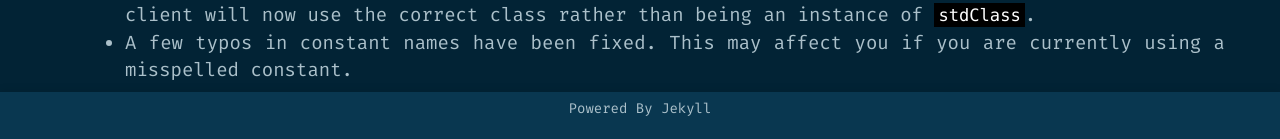
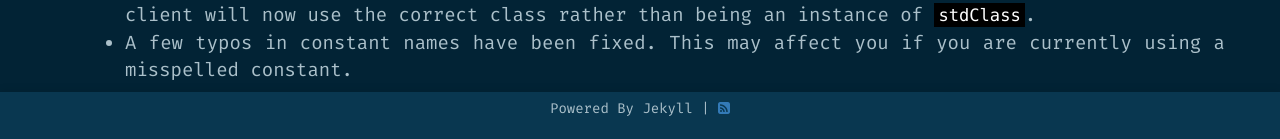
Before and after one commit to jamesiarmes/php-ews, a Jekyll site: the page built from index.html, in a window 1280 px wide and 900 px high, scrolled down 599 px. Shown: the part 758-897 px from the top of the window. Built offline with Jekyll 4.4.1, drawn with Linux system fonts in a browser that asks for light colours; nearby versions of some CDN libraries; some web fonts are replaced.

Commit message:
Added RSS feed.

```diff
--- a/Gemfile
+++ b/Gemfile
@@ -2,5 +2,6 @@ source 'https://rubygems.org'
 
 gem 'activesupport', '< 5.0.0'
 gem 'jekyll'
+gem 'jekyll-feed'
 gem 'jekyll-minifier'
 gem 'jekyll-paginate'
--- a/_includes/footer.html
+++ b/_includes/footer.html
@@ -1,5 +1,5 @@
 <nav class="navbar navbar-default navbar-fixed-bottom">
   <div class="container footer-content">
-    Powered By Jekyll
+    Powered By Jekyll | <a id="linkedin-ic" href="{{ "/feed.xml" | prepend: site.baseurl }}"><i class="fa fa-rss-square"></i></a>
   </div>
 </nav>
--- a/_includes/head.html
+++ b/_includes/head.html
@@ -45,6 +45,7 @@
   <link rel="stylesheet" href="{{ "/css/main.css" | prepend: site.baseurl }}">
 <script src="https://maxcdn.bootstrapcdn.com/bootstrap/3.3.6/js/bootstrap.min.js" integrity="sha384-0mSbJDEHialfmuBBQP6A4Qrprq5OVfW37PRR3j5ELqxss1yVqOtnepnHVP9aJ7xS" crossorigin="anonymous"></script>
 
+  <link href="//maxcdn.bootstrapcdn.com/font-awesome/4.4.0/css/font-awesome.min.css" rel="stylesheet">
   <link href='https://fonts.googleapis.com/css?family=PT+Sans' rel='stylesheet' type='text/css'>
   <link href='https://fonts.googleapis.com/css?family=Fira+Mono' rel='stylesheet' type='text/css'>
   <link href='https://fonts.googleapis.com/css?family=Lato:400,700' rel='stylesheet' type='text/css'>
```
Also changed, not shown: Gemfile.lock.
